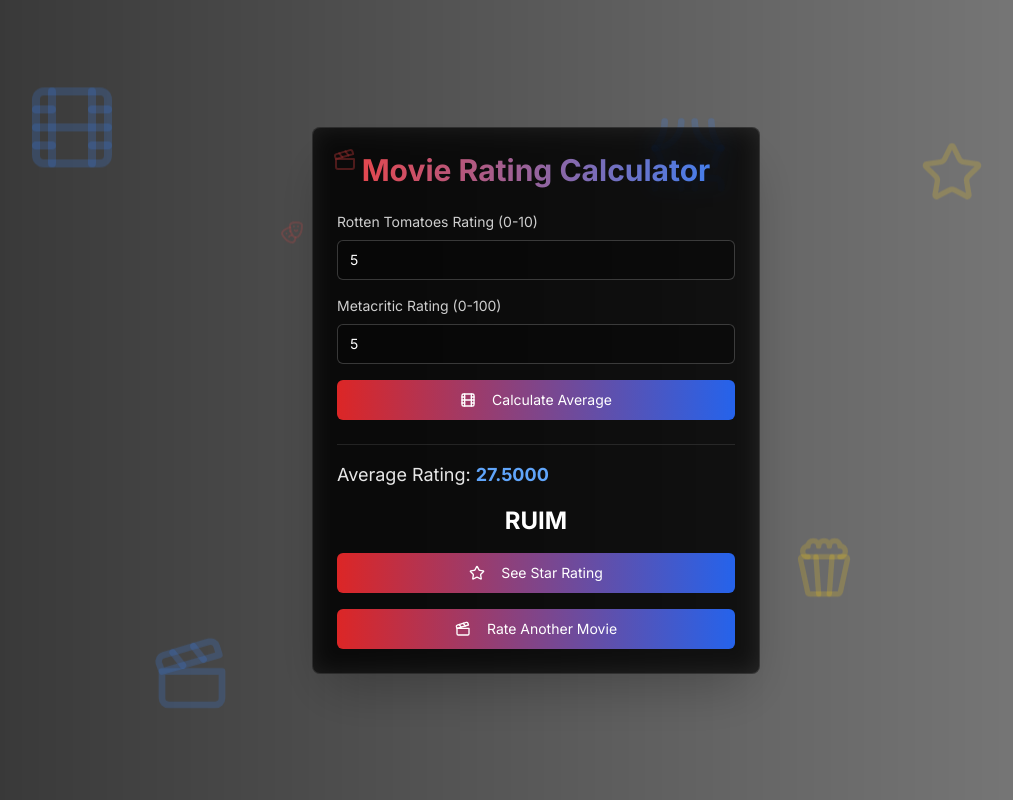
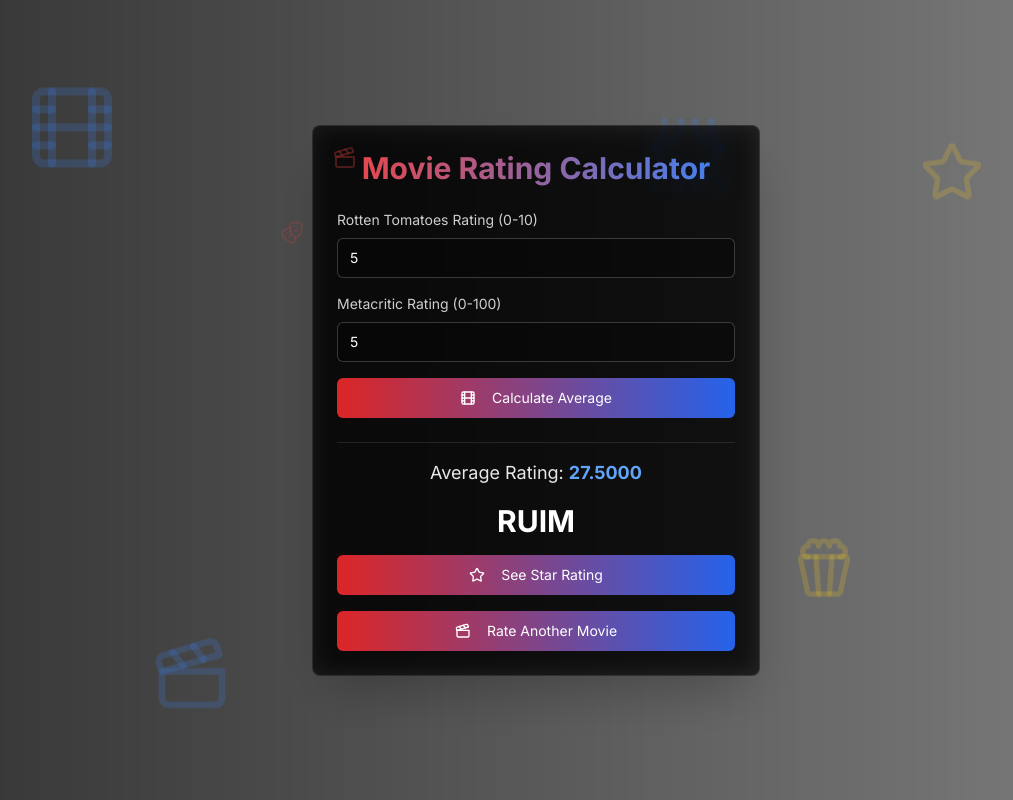
Before and after one commit to lu2023gui/movie-rating-muse-website, a React (Vite) app: page / in a window 1280 px wide. Both pictures are taken after typing "5", "5" into the empty fields and a click on the button "Calculate Average". Shown: the whole page, without its empty margins (104-1117 px from the left). Built offline with nearby package versions, Linux system fonts and the light colour scheme.

Commit message:
Center "Average Rating" text
Center the "Average Rating: ..." text within the `Index.tsx` file.

```diff
--- a/src/pages/Index.tsx
+++ b/src/pages/Index.tsx
@@ -1,3 +1,4 @@
+
 
 import { useState } from "react";
 import { Button } from "@/components/ui/button";
@@ -141,11 +142,11 @@ const Index = () => {
 
         {average !== null && (
           <div className="space-y-4 border-t border-white/10 pt-4 animate-fade-in">
-            <p className="text-lg text-white/90">
+            <p className="text-lg text-white/90 text-center">
               Average Rating: <span className="font-bold text-blue-400">{average.toFixed(4)}</span>
             </p>
             <div className="text-center">
-              <p className="text-2xl font-bold text-white animate-fade-in">
+              <p className="text-3xl font-bold text-white animate-fade-in">
                 {getReviewComment(average)}
               </p>
             </div>
```
